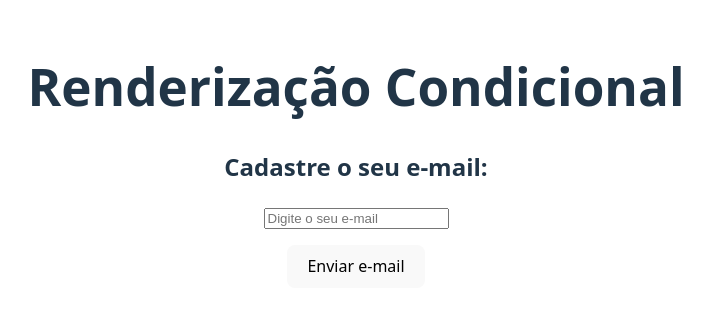
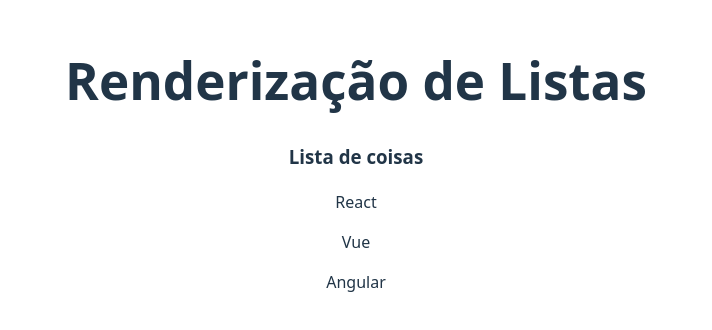
Before and after one commit to becsnr/react, a React (Vite) app: page / in a window 1280 px wide. Shown: the part 236-566 px from the top of the page, without its empty margins (284-996 px from the left). Built offline with nearby package versions, Linux system fonts and the light colour scheme.

Commit message:
renderização de listas

```diff
--- a/src/App.jsx
+++ b/src/App.jsx
@@ -1,10 +1,10 @@
 import './App.css'
-import Aula010 from './aulas/Aula010'
+import Aula011 from './aulas/Aula011'
 import Ex029 from './exercicios/ex029/Ex029'
 
 function App() {
   return (
-    <Aula010 />
+    <Aula011 />
     //<Ex029 />
   )
 }
--- /dev/null
+++ b/src/aulas/Aula011.jsx
@@ -0,0 +1,14 @@
+import Lista from "../components/Lista";
+
+function Aula011() {
+    const meusItens = ['React', 'Vue', 'Angular'];
+
+    return (
+        <>
+            <h1>Renderização de Listas</h1>
+            <Lista itens={meusItens} />
+        </>
+    )
+}
+
+export default Aula011
--- /dev/null
+++ b/src/components/Lista.jsx
@@ -0,0 +1,15 @@
+function Lista({ itens }) {
+    return (
+        <>
+            <h3>Lista de coisas</h3>
+            {itens.length > 0 ?
+                (itens.map((item, index) => (
+                <p key={index}>{item}</p>
+            ))) : (
+                <p>Não há itens na lista!</p>
+            )}
+        </>
+    )
+}
+
+export default Lista
```
